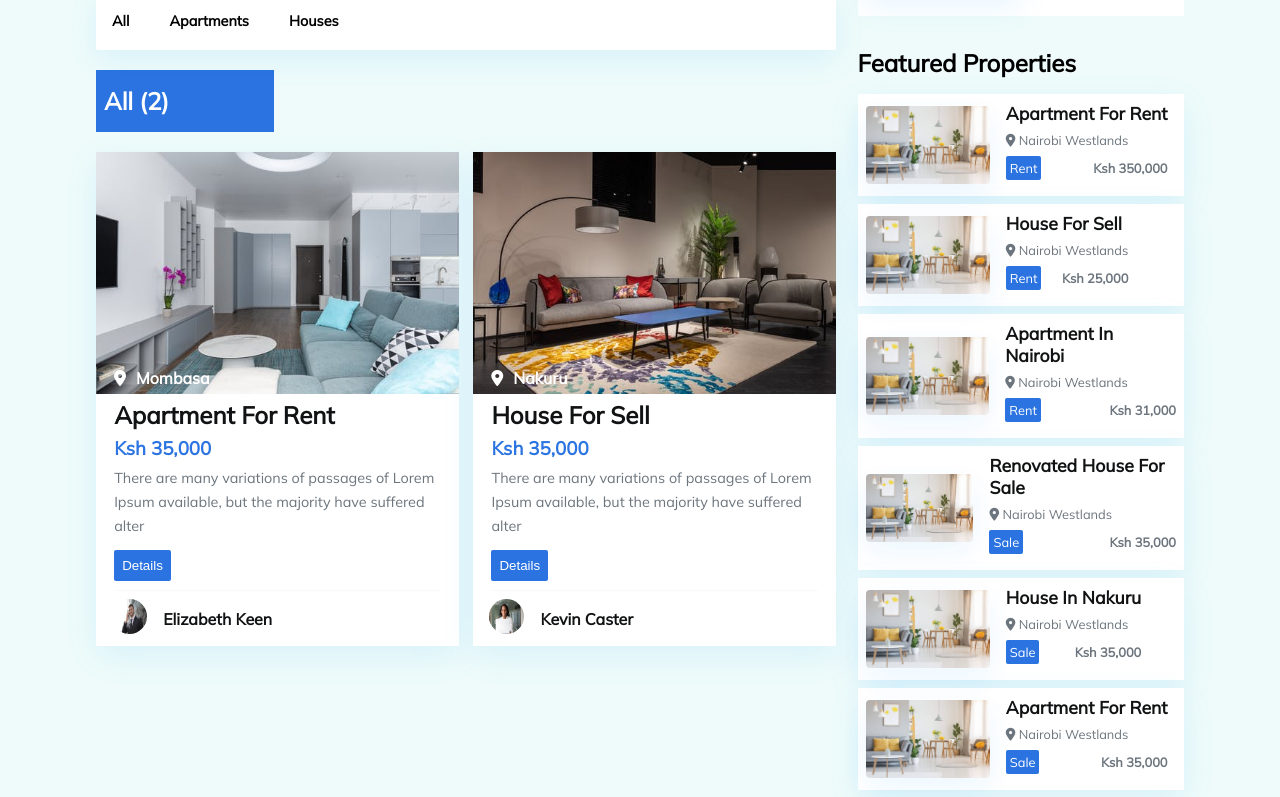
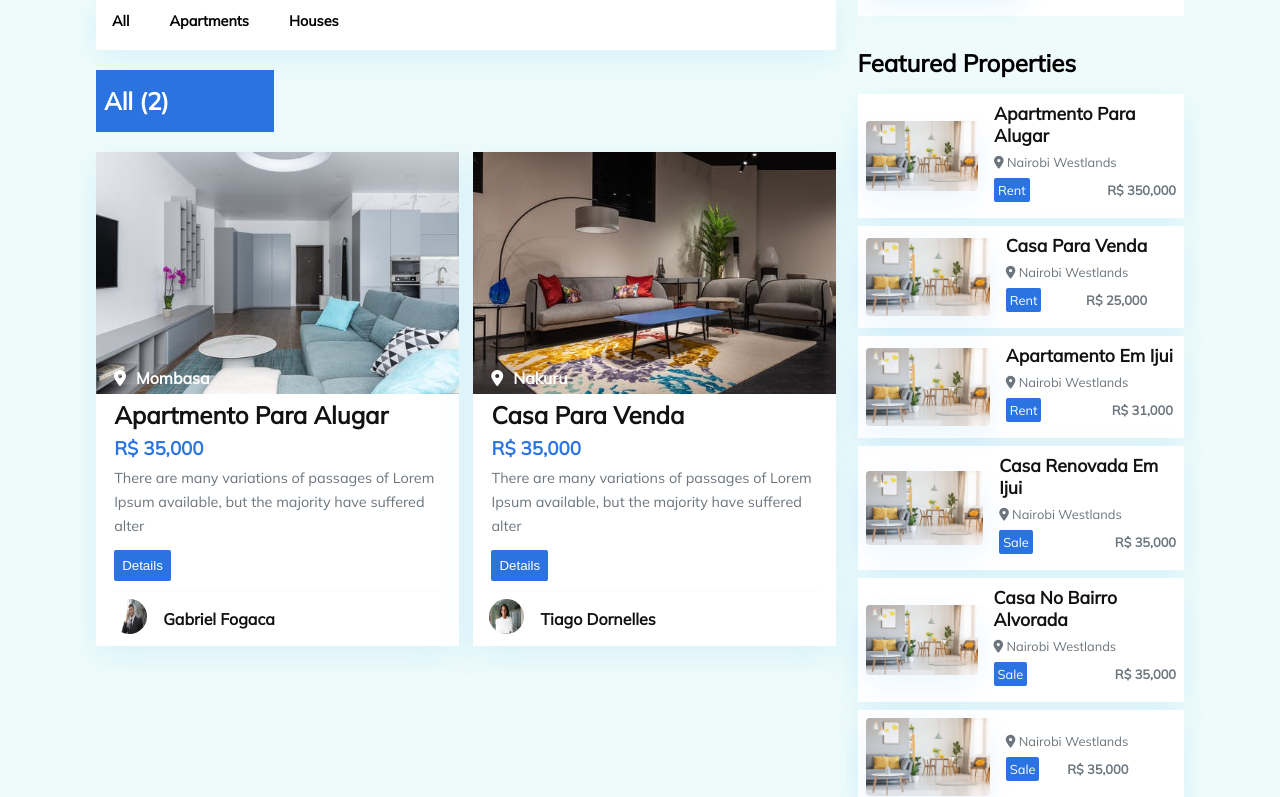
Before and after one commit to TiagoDDornelles/pampimv, a React (Create React App) app: page /agent/1 in a window 1280 px wide. Shown: the part 878-1675 px from the top of the page. Built offline with nearby package versions, Linux system fonts and the light colour scheme.

Commit message:
detalhes 2

```diff
--- a/src/containers/ListingItemContainer.js
+++ b/src/containers/ListingItemContainer.js
@@ -24,7 +24,7 @@ const ListingItemContainer = ({ featured, width }) => {
               {featured.title}
             </Listing.Anchor>
           </Listing.Title>
-          <Listing.Price>Ksh {featured.price}</Listing.Price>
+          <Listing.Price>R$ {featured.price}</Listing.Price>
           <Listing.Text description>
             {featured.description.substring(0, 100)}
           </Listing.Text>
--- a/src/containers/ProfileContainer.js
+++ b/src/containers/ProfileContainer.js
@@ -32,7 +32,7 @@ const ProfileContainer = () => {
           <Profile.BioTop>
             <Form.FormGroup>
               <Form.Label>Nome</Form.Label>
-              <Form.Input type="text" value="Kevin Caster" />
+              <Form.Input type="text" value="Tiago Dornelles" />
             </Form.FormGroup>
             <Form.FormGroup>
               <Form.Label>Email</Form.Label>
--- a/src/containers/PropertyRelatedContainer.js
+++ b/src/containers/PropertyRelatedContainer.js
@@ -36,7 +36,7 @@ const FeaturedItem = ({ property }) => {
           <Property.Text>
             {property.type === "rental" ? "Rent" : "Sale"}
           </Property.Text>
-          <Property.Text>Ksh {property.price}</Property.Text>
+          <Property.Text>R$ {property.price}</Property.Text>
         </Property.FeaturedInfo>
       </Property.ItemRight>
     </Property.FeaturedItem>
--- a/src/dev-data/agents.js
+++ b/src/dev-data/agents.js
@@ -8,7 +8,7 @@ const price = (price) => {
 const agents = [
   {
     id: 1,
-    name: "Kevin Caster",
+    name: "Tiago Dornelles",
     email: "kevinn@gmail.com",
     phone: "+2572067895",
     address: "P.O BOX 2456 Nairobi",
@@ -28,7 +28,7 @@ const agents = [
     listings: [
       {
         id: 1,
-        title: "Apartment for rent",
+        title: "Apartmento para Alugar",
         slug: "apartment-for-rent",
         price: price(35000),
         location: "Mombasa",
@@ -44,7 +44,7 @@ const agents = [
           "Fire Place",
         ],
         agent: {
-          name: "Elizabeth Keen",
+          name: "Gabriel Fogaca",
           image: "agent1.jpg",
         },
         features: {
@@ -69,7 +69,7 @@ const agents = [
       },
       {
         id: 2,
-        title: "House for Sell",
+        title: "Casa para Venda",
         slug: "house-for-sell",
         price: price(35000),
         location: "Nakuru",
@@ -85,7 +85,7 @@ const agents = [
           "Fire Place",
         ],
         agent: {
-          name: "Kevin Caster",
+          name: "Tiago Dornelles",
           image: "agent3.jpg",
         },
         features: {
@@ -111,7 +111,7 @@ const agents = [
   },
   {
     id: 2,
-    name: "Priscilla Frankson",
+    name: "Ranieri da Silva",
     email: "priscilla@gmail.com",
     phone: "+2572067895",
     address: "P.O BOX 2456 Nairobi",
@@ -130,7 +130,7 @@ const agents = [
     listings: [
       {
         id: 1,
-        title: "Apartment for rent",
+        title: "Apartmento para Alugar",
         slug: "apartment-for-rent",
         price: price(35000),
         location: "Mombasa",
@@ -146,7 +146,7 @@ const agents = [
           "Fire Place",
         ],
         agent: {
-          name: "Elizabeth Keen",
+          name: "Gabriel Fogaca",
           image: "agent1.jpg",
         },
         features: {
@@ -171,7 +171,7 @@ const agents = [
       },
       {
         id: 2,
-        title: "House for Sell",
+        title: "Casa para Venda",
         slug: "house-for-sell",
         price: price(35000),
         location: "Nakuru",
@@ -187,7 +187,7 @@ const agents = [
           "Fire Place",
         ],
         agent: {
-          name: "Kevin Caster",
+          name: "Tiago Dornelles",
           image: "agent3.jpg",
         },
         features: {
@@ -232,7 +232,7 @@ const agents = [
     listings: [
       {
         id: 1,
-        title: "Apartment for rent",
+        title: "Apartmento para Alugar",
         slug: "apartment-for-rent",
         price: price(35000),
         location: "Mombasa",
@@ -248,7 +248,7 @@ const agents = [
           "Fire Place",
         ],
         agent: {
-          name: "Elizabeth Keen",
+          name: "Gabriel Fogaca",
           image: "agent1.jpg",
         },
         features: {
@@ -289,7 +289,7 @@ const agents = [
           "Fire Place",
         ],
         agent: {
-          name: "Kevin Caster",
+          name: "Tiago Dornelles",
           image: "agent3.jpg",
         },
         features: {
@@ -334,7 +334,7 @@ const agents = [
     listings: [
       {
         id: 1,
-        title: "Apartment for rent",
+        title: "Apartamento para Alugar",
         slug: "apartment-for-rent",
         price: price(35000),
         location: "Mombasa",
@@ -350,7 +350,7 @@ const agents = [
           "Fire Place",
         ],
         agent: {
-          name: "Elizabeth Keen",
+          name: "Gabriel Fogaca",
           image: "agent1.jpg",
         },
         features: {
@@ -375,7 +375,7 @@ const agents = [
       },
       {
         id: 2,
-        title: "House for Sell",
+        title: "Casa para Venda",
         slug: "house-for-sell",
         price: price(35000),
         location: "Nakuru",
@@ -391,7 +391,7 @@ const agents = [
           "Fire Place",
         ],
         agent: {
-          name: "Kevin Caster",
+          name: "Tiago Dornelles",
           image: "agent3.jpg",
         },
         features: {
--- a/src/dev-data/listing.js
+++ b/src/dev-data/listing.js
@@ -9,7 +9,7 @@ const price = (price) => {
 const listing = [
   {
     id: 1,
-    title: "Apartment for rent",
+    title: "Apartmento para Alugar",
     slug: "apartment-for-rent",
     price: price(350000),
     location: "Mombasa",
@@ -25,7 +25,7 @@ const listing = [
       "Fire Place",
     ],
     agent: {
-      name: "Elizabeth Keen",
+      name: "Gabriel Fogaca",
       image: "agent1.jpg",
     },
     features: {
@@ -50,7 +50,7 @@ const listing = [
   },
   {
     id: 2,
-    title: "House for Sell",
+    title: "Casa para Venda",
     slug: "house-for-sell",
     price: price(25000),
     location: "Nakuru",
@@ -66,7 +66,7 @@ const listing = [
       "Fire Place",
     ],
     agent: {
-      name: "Kevin Caster",
+      name: "Tiago Dornelles",
       image: "agent3.jpg",
     },
     features: {
@@ -90,7 +90,7 @@ const listing = [
   },
   {
     id: 3,
-    title: "Apartment In Nairobi",
+    title: "Apartamento em Ijui",
     slug: "apartment-in-nairobi",
     price: price(31000),
     location: "Nairobi",
@@ -106,7 +106,7 @@ const listing = [
       "Fire Place",
     ],
     agent: {
-      name: "Elizabeth Keen",
+      name: "Gabriel Fogaca",
       image: "agent4.jpg",
     },
     features: {
@@ -130,7 +130,7 @@ const listing = [
   },
   {
     id: 4,
-    title: "Renovated House For Sale",
+    title: "Casa renovada em Ijui",
     slug: "renoveted-house-for-sale",
     price: price(35000),
     location: "Kisumu",
@@ -146,7 +146,7 @@ const listing = [
       "Fire Place",
     ],
     agent: {
-      name: "Priscilla Frankson",
+      name: "Ranieri da Silva",
       image: "agent2.jpg",
     },
     features: {
@@ -170,7 +170,7 @@ const listing = [
   },
   {
     id: 5,
-    title: "House in Nakuru",
+    title: "Casa no Bairro Alvorada",
     slug: "house-in-nakuru",
     price: price(35000),
     location: "Nairobi",
@@ -210,7 +210,7 @@ const listing = [
   },
   {
     id: 6,
-    title: "Apartment for rent",
+    title: "",
     slug: "apartment-for-rent",
     price: price(35000),
     location: "Nairobi",
@@ -226,7 +226,7 @@ const listing = [
       "Fire Place",
     ],
     agent: {
-      name: "Kevin Caster",
+      name: "Tiago Dornelles",
       image: "agent2.jpg",
     },
     features: {
@@ -290,7 +290,7 @@ const listing = [
   },
   {
     id: 8,
-    title: "Apartment for rent",
+    title: "",
     slug: "apartmen-for-rent",
     price: price(35000),
     location: "Nairobi",
@@ -306,7 +306,7 @@ const listing = [
       "Fire Place",
     ],
     agent: {
-      name: "Elizabeth Keen",
+      name: "Gabriel Fogaca",
       image: "agent4.jpg",
     },
     features: {
@@ -330,7 +330,7 @@ const listing = [
   },
   {
     id: 9,
-    title: "Apartment for rent",
+    title: "Apartmento para Alugar",
     slug: "apartment-for-rent",
     price: price(35000),
     location: "Nairobi",
--- a/src/dev-data/messages.js
+++ b/src/dev-data/messages.js
@@ -1,7 +1,7 @@
 export const messages = [
   {
     id: 1,
-    from: "Kevin Caster",
+    from: "Tiago Dornelles",
     to: 3,
     body: "Lorem ipsum, dolor sit amet consectetur adipisicing elit. Praesentium aut quod molestiae. Lorem ipsum dolor sit amet consectetur adipisicing elit. Suscipit, officiis! Fuga deserunt consequuntur iure repellendus expedita consectetur, est sequi quod qui explicabo consequatur tempora?",
     read: true,
@@ -17,7 +17,7 @@ export const messages = [
     read: true,
     emailFrom: "joram@gmail.com",
     phone: +254720843306,
-    title: "Interested in The House for Sell in Nairobi County",
+    title: "Interested in The Casa para Venda in Nairobi County",
   },
   {
     id: 3,
@@ -27,6 +27,6 @@ export const messages = [
     read: true,
     emailFrom: "priscilla@gmail.com",
     phone: +254720843306,
-    title: "Interested in The House for Sell in Nairobi County",
+    title: "Interested in The Casa para Venda in Nairobi County",
   },
 ];
--- a/src/pages/property.js
+++ b/src/pages/property.js
@@ -59,7 +59,7 @@ const Listing = () => {
             </Property.HeaderLeft>
             <Property.HeaderRight>
               <Property.Title>
-                Ksh {"   "}
+              Brl {"   "}
                 {property.price}
                 <Property.Span>
                   {property.type === "rental" ? "/ Month" : ""}
--- a/src/partials/admin_listing_partial.js
+++ b/src/partials/admin_listing_partial.js
@@ -7,7 +7,7 @@ const PropertyHead = () => {
     <Table.Head>
       <Table.Row>
         <Table.Data>Name</Table.Data>
-        <Table.Data>Price (Ksh)</Table.Data>
+        <Table.Data>Price (R$)</Table.Data>
         <Table.Data>Category</Table.Data>
         <Table.Data>Listed In</Table.Data>
         <Table.Data>County</Table.Data>
```
